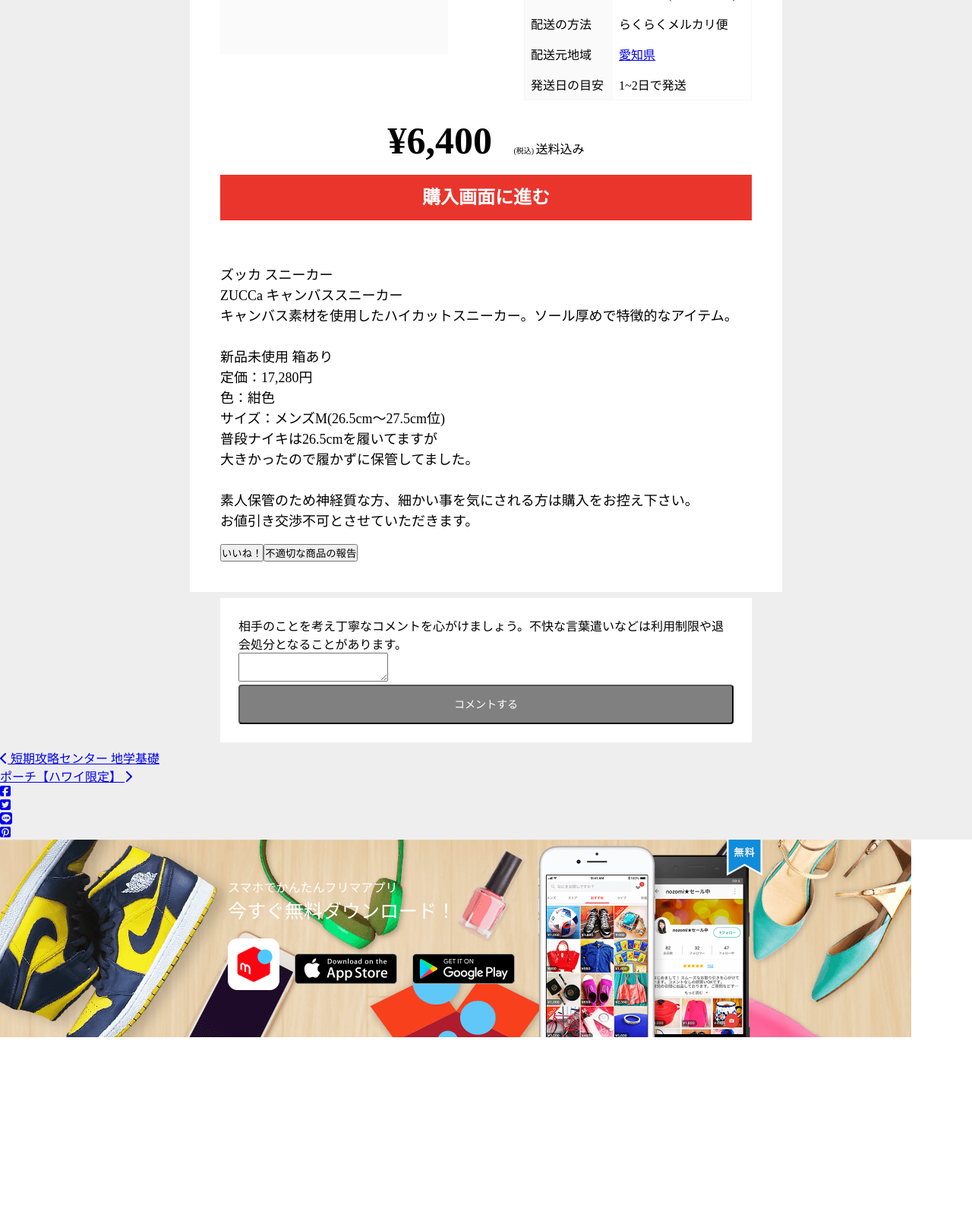
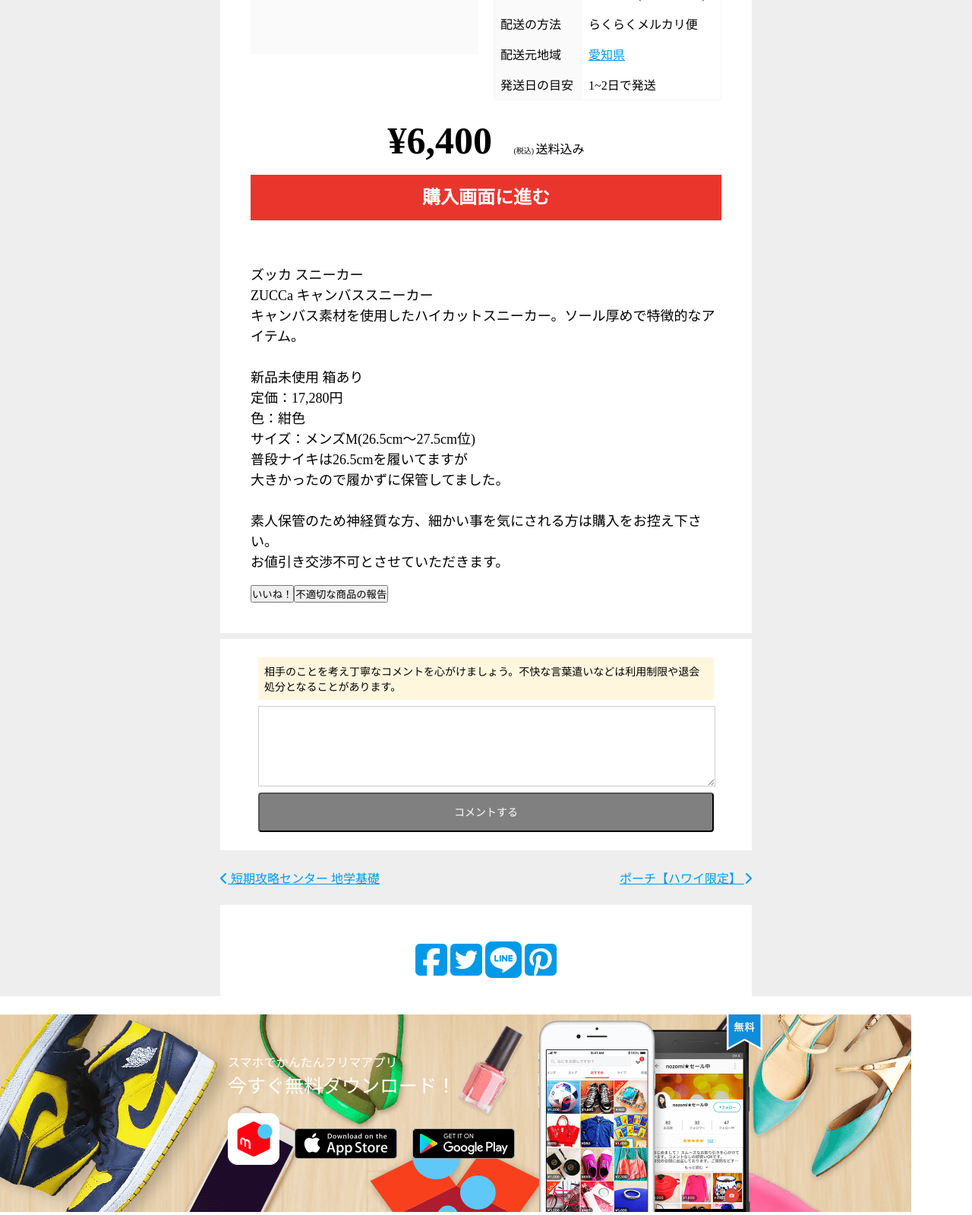
Before and after one commit to gnfreeworks/freemarket_sample_50nagoya, a Rails app: page /products_statuses in a window 1280 px wide. Shown: the part 533-2132 px from the top of the page at 76% size. Before the commit the page ends 1898 px from the top, so only its background shows below. Run offline with Rails 7, Linux system fonts and the light colour scheme; style sheets or scripts are compiled from the project's sources; parts of the project's set-up code (start-up, migrations or seed data) failed here and were passed over; some libraries are stand-ins or nearby versions.

Commit message:
Fix view of products statuses

```diff
--- a/app/assets/stylesheets/products_statuses/products_statuses.scss
+++ b/app/assets/stylesheets/products_statuses/products_statuses.scss
@@ -25,7 +25,7 @@
 .l-single-container {
   background: #fff;
   @media screen and (min-width: 768px){
-    width: 700px;
+    width: 620px;
     margin: 0 auto;
   }
 }
@@ -37,6 +37,8 @@
     &-stage-outer {
       overflow: hidden;
     }
+
+
 
     .owl-product {
       min-height: 1px;
@@ -76,8 +78,15 @@
     }
   }
 
+  &-stage {
+    max-width: 75%;
+    background-color: #eee8aa;
+    margin: 0 auto;
+  }
+
   &-dots {
     line-height: 0;
+    font-size:0;
   }
   &-dot {
     position: relative;
@@ -285,6 +294,37 @@
   }
 }
 
+.message-form {
+  width:600px;
+  margin: 0 auto;
+
+  p {
+    padding: 8px;
+    font-size: 14px;
+    background: #fff6de;
+  }
+
+  .textarea-default {
+    margin: 8px 0 0;
+  }
+}
+
+.message-submit {
+    width: 100%;
+    margin: 8px 0 0;
+    text-align: center;
+}
+
+.textarea-default {
+  display: block;
+    width: 100%;
+    max-width: 100%;
+    min-height: 104px;
+    border: 1px solid #ccc;
+    background: #fff;
+    font-size: 16px;
+    line-height: 1.5;
+}
 
 
 .go-number-likes {
@@ -305,6 +345,57 @@
   margin: 8px 0 0 16px;
 }
 
+.product-social-media-box {
+  margin: 24px 0 0;
+  background: #fff;
+  padding: 16px 0 8px;
+
+  @media screen and (min-width: 768px) {
+    margin: 24px auto;
+    padding: 32px 0 24px;
+    width: 700px;
+  }
+}
+
+.text-center {
+    text-align: center;
+}
+
+.social-media-box {
+  margin: 16px 0 0;
+  text-align: center;
+
+  li,a {
+    display: inline;
+    text-decoration: none;
+  }
+}
+
+
+.nav-product-link-prev-next {
+  margin: 24px 4% 0;
+  @media screen and (min-width: 768px){
+      margin: 24px auto 0;
+      width: 700px;
+  }
+}
+
+.nav-product-link-prev-next li {
+    position: relative;
+    width: 43%;
+    word-wrap: break-word;
+}
+
+.nav-product-link-prev {
+    float: left;
+    padding: 0;
+}
+
+.nav-product-link-next {
+    float: right;
+    padding: 0;
+    text-align: right;
+}
 
 
 
@@ -357,6 +448,16 @@
   margin-inline-end: 0px;
 }
 
+ul,ol {
+  list-style: none;
+}
+
+a {
+  color: #0099e8;
+}
+
+
+
 
 // icon カラー設定
 .icon {
--- a/app/views/products_statuses/_products_statuses_content.html.haml
+++ b/app/views/products_statuses/_products_statuses_content.html.haml
@@ -150,14 +150,16 @@
             あんしん・あんぜんへの取り組み
 
   .product-detail-message
-    .message-content
-      %p
-        相手のことを考え丁寧なコメントを心がけましょう。不快な言葉遣いなどは利用制限や退会処分となることがあります。
-      %textarea{type:"text",name:"body",class:"textarea-default"}
-      %button{type:"submit",class:"message-submit btn-default btn-gray"}
-        コメントする
+    .message-container
+      .message-content
+        %form{class:"message-form",method:"POST"}
+          %p
+            相手のことを考え丁寧なコメントを心がけましょう。不快な言葉遣いなどは利用制限や退会処分となることがあります。
+          %textarea{type:"text",name:"body",class:"textarea-default"}
+          %button{type:"submit",class:"message-submit btn-default btn-gray"}
+            コメントする
 
-  %ul.nav-product-link-prev-next
+  %ul.nav-product-link-prev-next.clearfix
     %li.nav-product-link-prev
       %a{ href: '#' }
         = icon("fas", "chevron-left")
@@ -172,16 +174,16 @@
     %ul.social-media-box
       %li
         %a{ href: '#' }
-          = icon("fab", "facebook-square",class:"icon-facebook")
+          = icon("fab fa-3x", "facebook-square",class:"icon-facebook")
       %li
         %a{ href: '#' }
-          = icon("fab", "twitter-square",class:"icon-twitter")
+          = icon("fab fa-3x", "twitter-square",class:"icon-twitter")
       %li
         %a{ href: '#' }
-          = icon("fab", "line",class:"icon-line")
+          = icon("fab fa-3x", "line",class:"icon-line")
       %li
         %a{ href: '#' }
-          = icon("fab", "pinterest-square",class:"icon-pinterest")
+          = icon("fab fa-3x", "pinterest-square",class:"icon-pinterest")
 
 
   .products-in-user-profile
--- a/app/views/products_statuses/index.html.haml
+++ b/app/views/products_statuses/index.html.haml
@@ -1,4 +1,5 @@
 = render partial: 'header'
+
 %nav.bread-crumbs
 %main.l-container.clearfix
   = render partial: 'products_statuses_content'
```
